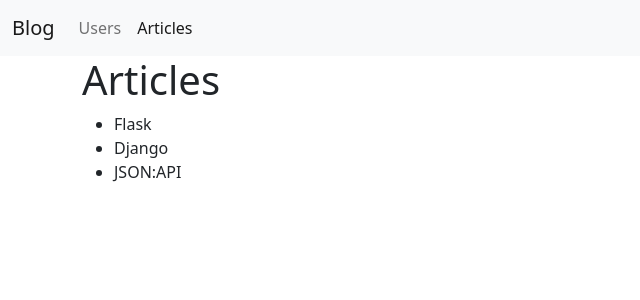
After one commit to mbackReserved/GB_FlaskFW, a Flask app: page /articles/ in a window 1280 px wide. The commit adds this page. Shown: the top 300 px of the page, without its empty margins (0-640 px from the left). Run offline with Flask 2, Linux system fonts and the light colour scheme; some libraries are stand-ins or nearby versions.

Commit message:
add articles app

```diff
--- a/blog/app.py
+++ b/blog/app.py
@@ -1,5 +1,6 @@
 from flask import Flask, request, render_template
 from blog.views.users import users_app
+from blog.views.articles import articles_app
 
 app = Flask(__name__)
 
@@ -8,3 +9,4 @@
     return render_template("index.html")
 
 app.register_blueprint(users_app, url_prefix="/users")
+app.register_blueprint(articles_app, url_prefix="/articles")
--- /dev/null
+++ b/blog/templates/articles/list.html
@@ -0,0 +1,14 @@
+{% extends 'base.html' %}
+
+{% block title %} Articles list {% endblock %}
+
+{% block body %}
+    <h1>Articles</h1>
+    <div>
+        <ul>
+            {% for title in articles %}
+                <li>{{ title }}</li>
+            {% endfor %}
+        </ul>
+    </div>
+{% endblock %}
--- a/blog/templates/base.html
+++ b/blog/templates/base.html
@@ -23,7 +23,7 @@
         </button>
         <div class="collapse navbar-collapse" id="navbarNavAltMarkup">
             <div class="navbar-nav">
-                {% for (endpoint, label) in [('users_app.list', 'Users')] %}
+                {% for (endpoint, label) in [('users_app.list', 'Users'), ('articles_app.list', 'Articles')] %}
                     <a href="{{ url_for(endpoint) }}" class="nav-link {% if request.endpoint == endpoint -%}active{%- endif %}">
                         {{ label }}
                     </a>
--- /dev/null
+++ b/blog/views/articles.py
@@ -0,0 +1,19 @@
+from flask import Blueprint, render_template
+from werkzeug.exceptions import NotFound
+
+articles_app = Blueprint("articles_app", __name__)
+
+ARTICLES = ["Flask", "Django", "JSON:API"]
+
+@articles_app.route("/", endpoint="list")
+def articles_list():
+    return render_template("articles/list.html", articles=ARTICLES)
+
+
+@articles_app.route("/<int:article_id>/", endpoint="details")
+def user_details(article_id: int):
+    try:
+        article_name = ARTICLES[article_id]
+    except IndexError:
+        raise NotFound(f"Article {article_id} doesn't exist!")
+    return render_template('articles/details.html', article_id=article_id, article_name = article_name)
```
Also changed, not shown: blog/templates/articles/details.html (added, +11 -0 lines).
